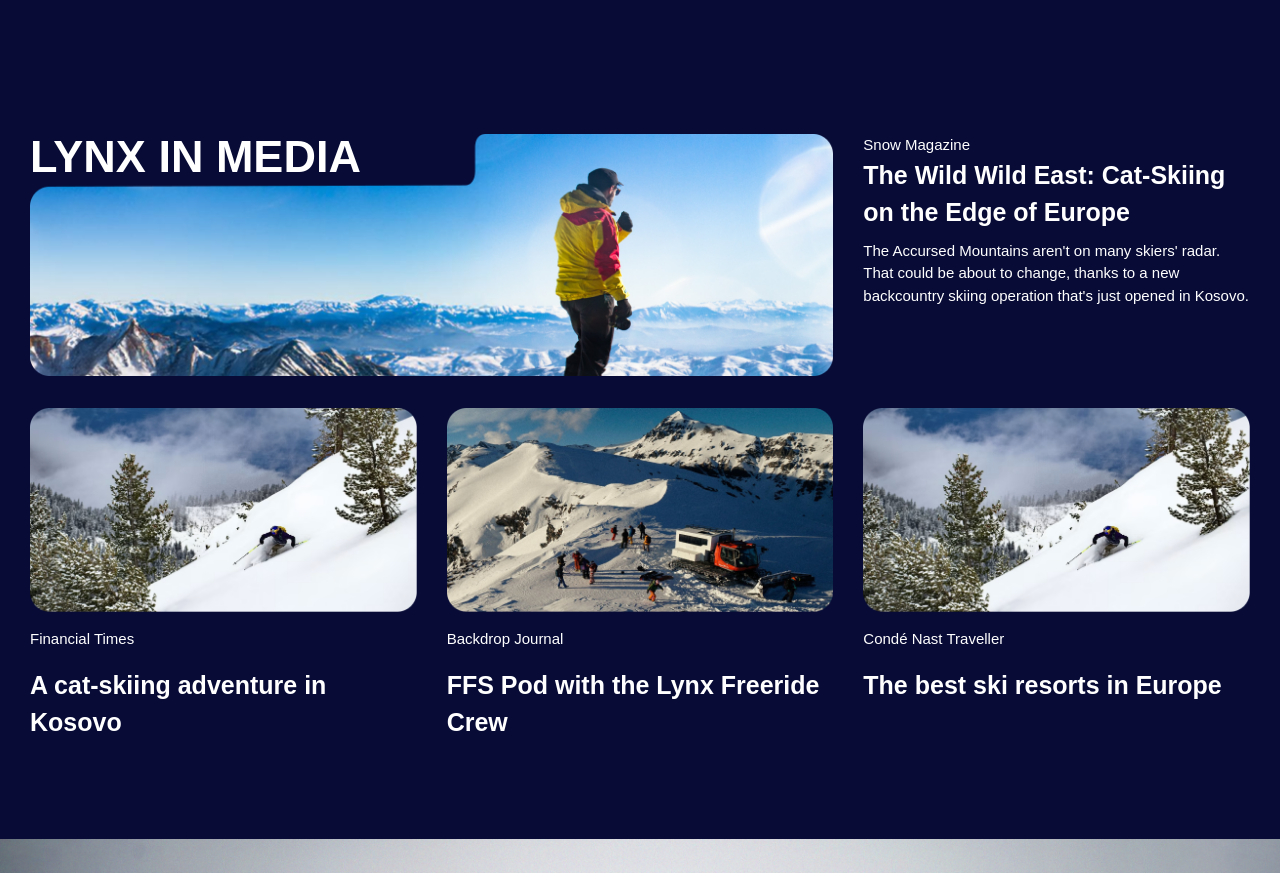
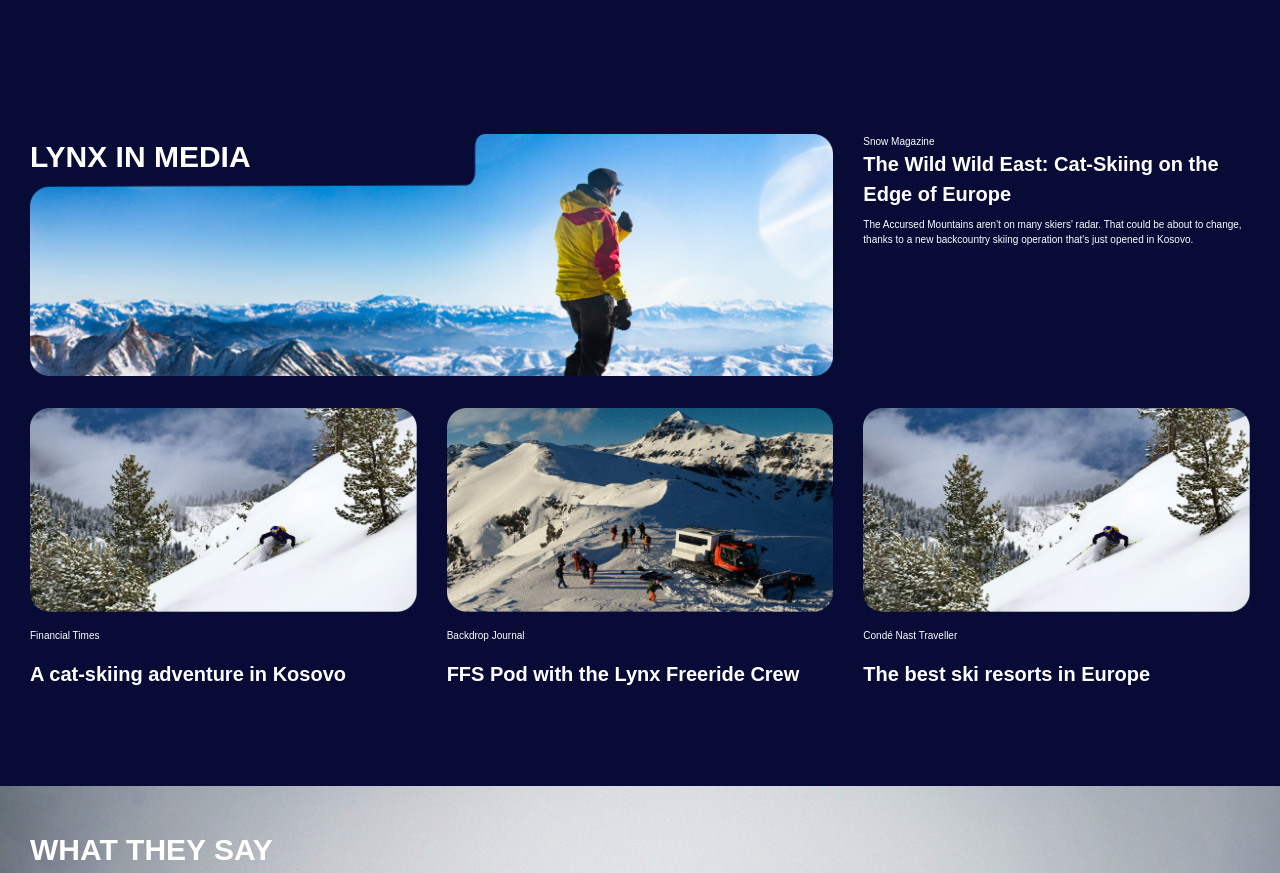
Before and after one commit to blendarkabashi/lynx, a Next.js app: page / in a window 1280 px wide. Shown: the part 2000-2873 px from the top of the page. Built offline with nearby package versions, Linux system fonts and the light colour scheme; a web font is replaced by a local one.

Commit message:
updates on media

```diff
--- a/src/app/homepage/containers/MediaSection/index.js
+++ b/src/app/homepage/containers/MediaSection/index.js
@@ -14,15 +14,17 @@ const MediaFeature = ({
     <div className="relative col-span-2">
       <img src={imgSrc} alt={imgAlt} className="w-full h-auto rounded-lg" />
       <div className="absolute top-0 left-0">
-        <h2 className="text-[45px] leading-[45px] text-white font-[900]">
+        <h2 className="text-[30px] desktop:text-[45px] leading-[45px] text-white font-[900]">
           {title}
         </h2>
       </div>
     </div>
     <div className="text-white col-span-1">
-      <p className="text-[15px] font-[500]">{magazine}</p>
-      <h2 className="text-[25px] font-[900] mb-2">{featureTitle}</h2>
-      <p className="text-[15px] font-[300]">{description}</p>
+      <p className="text-[10px] dektop:text-[15px] font-[500]">{magazine}</p>
+      <h2 className="text-[20px] dektop:text-[25px] font-[900] mb-2">
+        {featureTitle}
+      </h2>
+      <p className="text-[10px] dektop:text-[15px] font-[300]">{description}</p>
     </div>
   </div>
 );
@@ -59,8 +61,12 @@ const MediaCard = ({ imgSrc, imgAlt, magazine, headline }) => (
       alt={imgAlt}
       className="w-full h-[130px] tablet:h-auto rounded-lg"
     />
-    <p className="text-[10px] tablet:text-[15px] font-[500] my-4">{magazine}</p>
-    <h5 className="text-[15px] tablet:text-[25px] font-[900]">{headline}</h5>
+    <p className="text-[10px] desktop:text-[15px] font-[500] my-4">
+      {magazine}
+    </p>
+    <h5 className="text-[15px] tablet:text-[20px] desktop:text-[25px] font-[900]">
+      {headline}
+    </h5>
   </div>
 );
 
```
